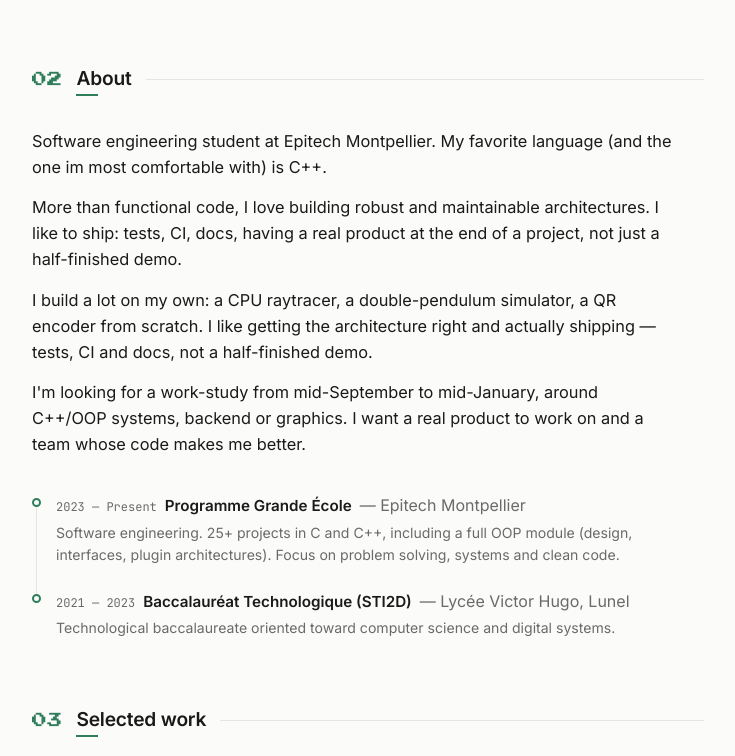
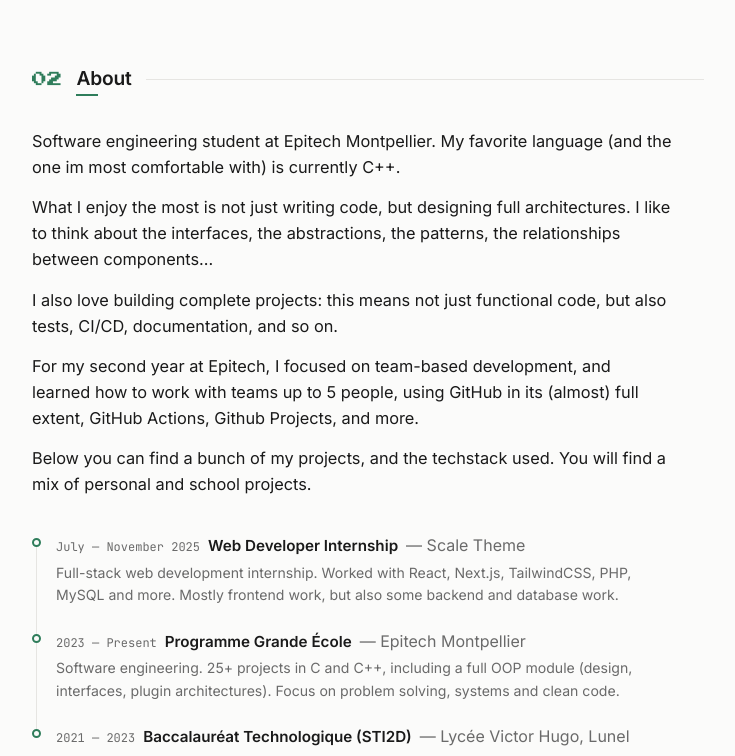
Before and after one commit to lucaspujol/portfolio, a React (Vite) app: page / in a window 1280 px wide. Shown: the part 741-1497 px from the top of the page, without its empty margins (272-1007 px from the left). Built offline with nearby package versions, Linux system fonts and the light colour scheme.

Commit message:
feat(profile): enhance about section and add internship experience

```diff
--- a/src/data/profile.js
+++ b/src/data/profile.js
@@ -15,12 +15,20 @@ export const profile = {
     ],
   },
   about: [
-    "Software engineering student at Epitech Montpellier. My favorite language (and the one im most comfortable with) is C++.",
-    "More than functional code, I love building robust and maintainable architectures. I like to ship: tests, CI, docs, having a real product at the end of a project, not just a half-finished demo.",
-    "I build a lot on my own: a CPU raytracer, a double-pendulum simulator, a QR encoder from scratch. I like getting the architecture right and actually shipping — tests, CI and docs, not a half-finished demo.",
-    "I'm looking for a work-study from mid-September to mid-January, around C++/OOP systems, backend or graphics. I want a real product to work on and a team whose code makes me better.",
+    "Software engineering student at Epitech Montpellier. My favorite language (and the one im most comfortable with) is currently C++.",
+    "What I enjoy the most is not just writing code, but designing full architectures. I like to think about the interfaces, the abstractions, the patterns, the relationships between components...",
+    "I also love building complete projects: this means not just functional code, but also tests, CI/CD, documentation, and so on.",
+    "For my second year at Epitech, I focused on team-based development, and learned how to work with teams up to 5 people, using GitHub in its (almost) full extent, GitHub Actions, Github Projects, and more. ",
+    "Below you can find a bunch of my projects, and the techstack used. You will find a mix of personal and school projects.",
   ],
   experience: [
+    {
+      title: 'Web Developer Internship',
+      org: 'Scale Theme',
+      period: 'July — November 2025',
+      description:
+        'Full-stack web development internship. Worked with React, Next.js, TailwindCSS, PHP, MySQL and more. Mostly frontend work, but also some backend and database work.'
+    },
     {
       title: 'Programme Grande École',
       org: 'Epitech Montpellier',
@@ -38,7 +46,7 @@ export const profile = {
   ],
   stack: {
     Languages: ['C', 'C++', 'Python', 'Java', 'JavaScript', 'Bash'],
-    Graphics: ['SFML', 'SDL2', 'Raylib'],
+    Graphics: ['SFML', 'SDL2', 'HTML', 'CSS', 'React'],
     Tools: ['Git', 'CMake', 'Make', 'Linux', 'GitHub Actions', 'Doxygen'],
   },
   links: {
```
